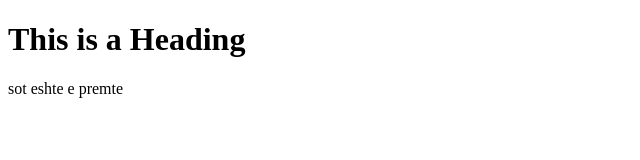
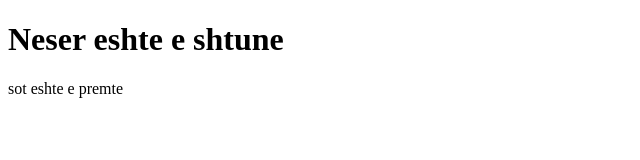
Before and after one commit to Greta321/klasa, a plain HTML site: page index.html in a window 1280 px wide. Shown: the whole page, without its empty margins (0-640 px from the left). Drawn offline with Linux system fonts and the light colour scheme.

Commit message:
Update index.html

```diff
--- a/index.html
+++ b/index.html
@@ -5,7 +5,7 @@
 </head>
 <body>
 
-<h1>This is a Heading</h1>
+<h1>Neser eshte e shtune </h1>
 <p>sot eshte e premte</p>
 
 </body>
```
